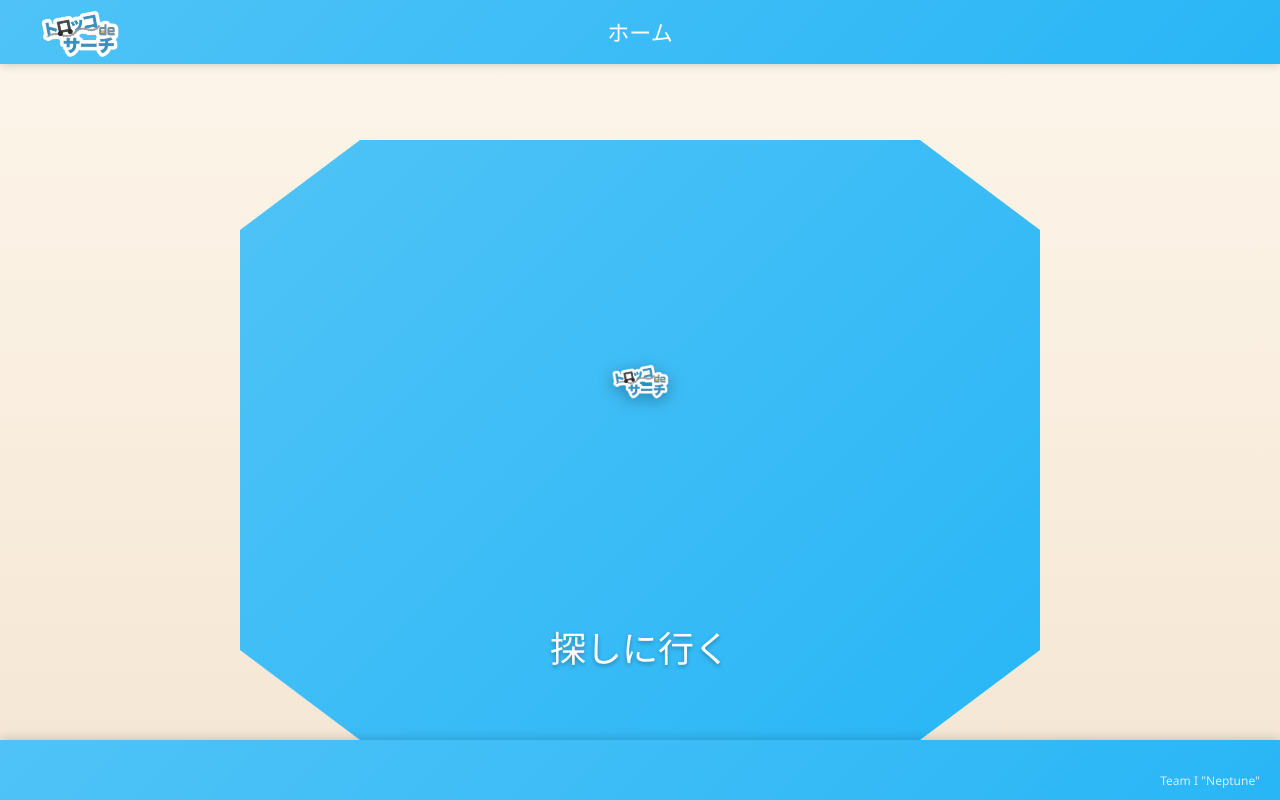
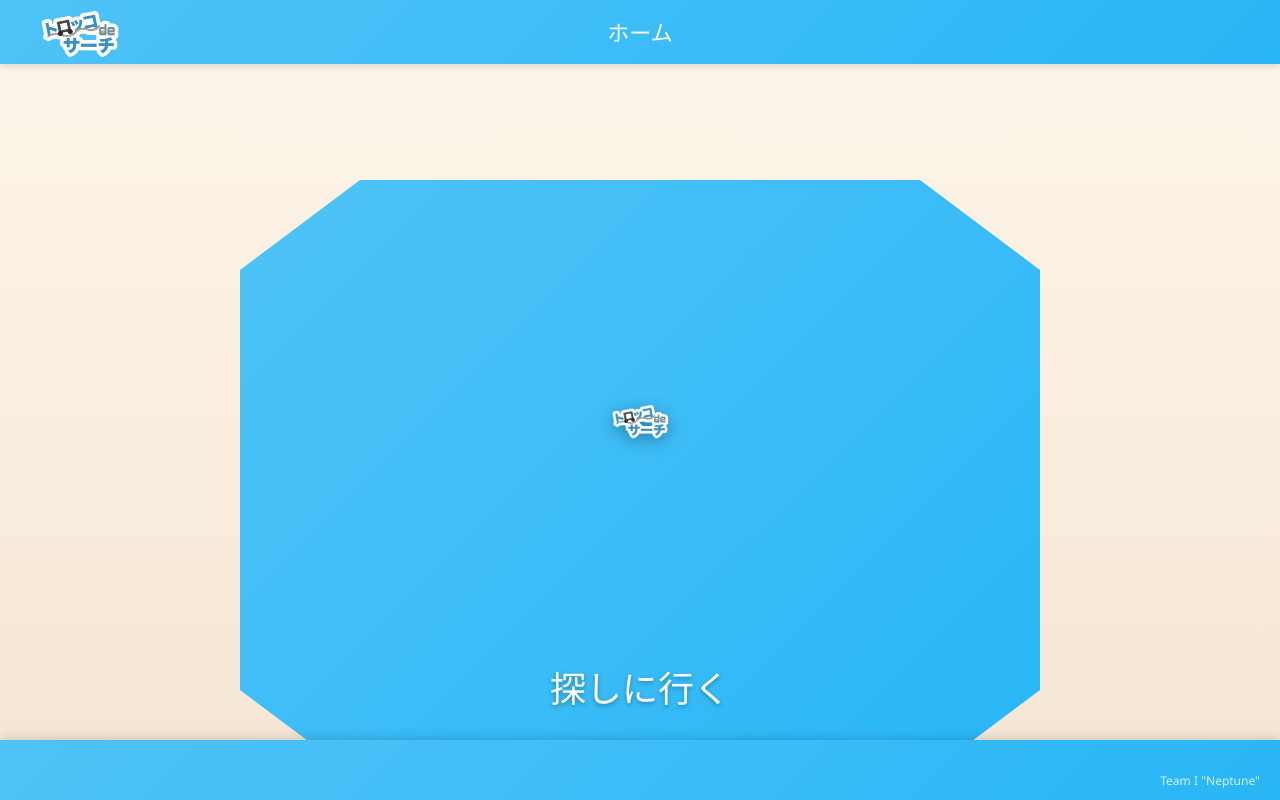
Before and after one commit to ShuntaFukui/Trolley-DE-Search, a React (Vite) app: page / in a window 1280 px wide. Built offline with nearby package versions, Linux system fonts and the light colour scheme.

Commit message:
fix: UI修正

```diff
--- a/src/styles/TrolleyGame.css
+++ b/src/styles/TrolleyGame.css
@@ -17,7 +17,7 @@
   font-family: 'Segoe UI', 'Helvetica Neue', Arial, sans-serif;
   margin: 0;
   padding: 0;
-  padding-top: 80px; /* Headerとの間に確実なスペースを確保 */
+  padding-top: 160px; /* Headerとの間に確実なスペースを確保（Headerの高さ + 余白） */
   overflow: hidden;
   position: relative;
   box-sizing: border-box; /* paddingを含めた高さ計算 */
```
